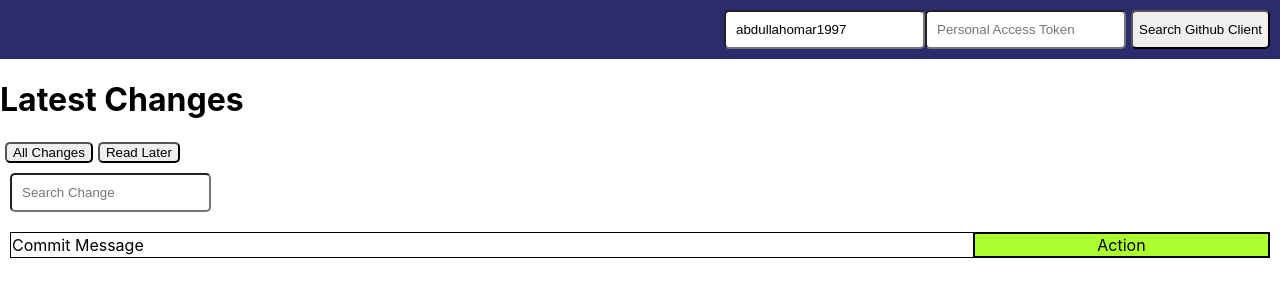
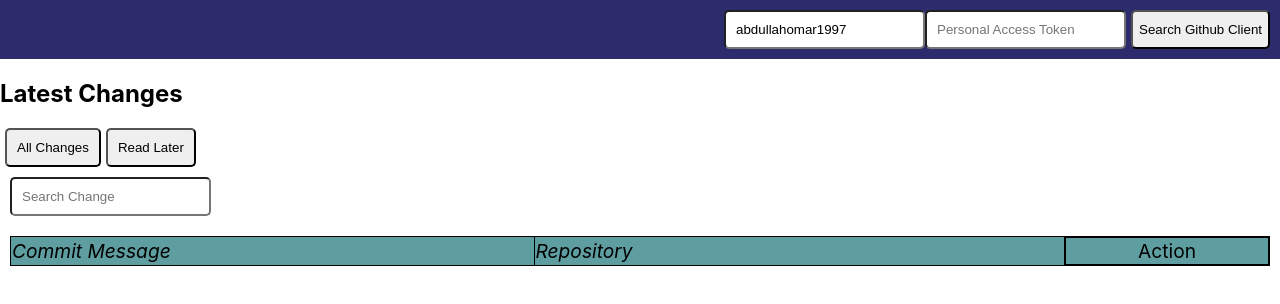
Before and after one commit to abdullahomar1997/github_changes_client, a React (Create React App) app: page / in a window 1280 px wide. Shown: the top 304 px of the page. Built offline with nearby package versions, Linux system fonts and the light colour scheme.

Commit message:
mad small UI changes

```diff
--- a/src/App.css
+++ b/src/App.css
@@ -59,6 +59,12 @@
   margin-left: 5px;
 }
 
+.menu_button {
+  border-radius: 5px;
+  margin-left: 5px;
+  padding: 10px;
+}
+
 .list {
   display: flex;
   justify-content: space-between;
@@ -70,7 +76,11 @@
   cursor: pointer;
   background-color: greenyellow;
   display: flex;
+  width: 200px;
   justify-content: center;
+}
+.unmarked {
+  background-color:transparent
 }
 
 .marked {
@@ -93,9 +103,18 @@ table {
   margin: 10px;
 }
 
-.heading {
+.action_heading {
   display: flex;
   justify-content: center;
+  font-size: larger;
+  background-color: cadetblue;
+}
+
+.heading {
+  font-style: italic;
+  align-items: center;
+  font-size: larger;
+  background-color: cadetblue;
 }
 
 /* Style the buttons that are used to open and close the accordion panel */
--- a/src/components/Commits.jsx
+++ b/src/components/Commits.jsx
@@ -2,11 +2,11 @@ import React from "react";
 
 const Commits = ({ commits, readLater, searchField }) => {
   const handle = (commit) => {
-    console.log("rl", commit);
-    console.log("read", readLater);
     if (!readLater.includes(commit.sha)) {
       readLater.push(commit.sha);
     }
+
+    alert("Added to Read Later Succesfully");
 
     localStorage.setItem("commits", JSON.stringify(readLater));
   };
@@ -16,8 +16,9 @@ const Commits = ({ commits, readLater, searchField }) => {
       <table>
         <tbody>
           <tr>
-            <td className="commit">Commit Message</td>
-            <td className="later heading">Action</td>
+            <td className="commit heading">Commit Message</td>
+            <td className="commit heading">Repository</td>
+            <td className="later action_heading">Action</td>
           </tr>
           {commits
             .sort((a, b) => {
@@ -31,7 +32,13 @@ const Commits = ({ commits, readLater, searchField }) => {
             .map((commit) => (
               <tr key={commit.sha}>
                 <td className="commit">{commit.commit.message}</td>
-                <td className="later" onClick={() => handle(commit)}>
+                <td className="commit">{commit.repo_name}</td>
+                <td
+                  className={
+                    commit.isSavedForLater ? "later unmarked" : "later"
+                  }
+                  onClick={() => handle(commit)}
+                >
                   Save To Read Later
                 </td>
               </tr>
--- a/src/components/Github.jsx
+++ b/src/components/Github.jsx
@@ -37,25 +37,29 @@ const Github = () => {
         setCommits([]);
         setReadLater([]);
         setLoading(false);
-
         console.log(err);
       });
   }
 
   function fetch_commits_from_all_repos(repos) {
+    setCommits([]);
     repos.forEach((repo) => {
       if (repo.size !== 0) {
         fetch_commits_from_a_repo(repo);
       }
-      setCommits(commits);
-      setLoading(false);
     });
+    setCommits(commits);
+    setLoading(false);
   }
 
   async function fetch_commits_from_a_repo(repo) {
     const octokit = new Octokit({
       auth: githubToken,
     });
+
+    if (localStorage.getItem("commits") !== null) {
+      setReadLater(JSON.parse(localStorage.getItem("commits")));
+    }
 
     await octokit
       .request("GET /repos/{owner}/{repo}/commits", {
@@ -64,19 +68,24 @@ const Github = () => {
       })
       .then((data) => {
         data.data.forEach((commit) => {
-          console.log(commit);
           if (commit.commit.author.name === githubUser) {
-            commits.push(commit);
+            var isSavedForLater = false;
+            if (
+              JSON.parse(localStorage.getItem("commits")).includes(commit.sha)
+            ) {
+              isSavedForLater = true;
+            }
+
+            var repo_name = "repo_name";
+            commit.repo_name = repo.name;
+            commit.isSavedForLater = isSavedForLater;
+            setCommits((prev) => [...prev, commit]);
           }
         });
       })
       .catch((err) => {
-        setErrors("Please Enter Valid Personal Access Token for " + githubUser);
+        setErrors(githubUser + " Is not Authenticated");
       });
-
-    if (localStorage.getItem("commits") !== null) {
-      setReadLater(JSON.parse(localStorage.getItem("commits")));
-    }
   }
 
   return (
@@ -99,11 +108,11 @@ const Github = () => {
         </button>
       </div>
       <div>
-        <h1>Latest Changes</h1>
-        <button onClick={() => setToggle(false)} className="search_button">
+        <h2>Latest Changes</h2>
+        <button onClick={() => setToggle(false)} className="menu_button">
           All Changes
         </button>
-        <button onClick={() => setToggle(true)} className="search_button">
+        <button onClick={() => setToggle(true)} className="menu_button">
           Read Later
         </button>
         <div></div>
--- a/src/components/ReadLater.jsx
+++ b/src/components/ReadLater.jsx
@@ -7,15 +7,16 @@ const ReadLater = ({ readLater, commits, searchField, setReadLater }) => {
       "commits",
       JSON.stringify(readLater.filter((f) => f !== commit.sha))
     );
-    alert("Deleted Succesfully");
+    alert("Deleted From Read Later Succesfully");
   };
   return (
     <div className="tbl">
       <table>
         <tbody>
           <tr>
-            <td className="commit">Commit Message</td>
-            <td className="later marked heading">Action</td>
+            <td className="commit heading">Commit Message</td>
+            <td className="commit heading">Repository</td>
+            <td className="later marked action_heading">Action</td>
           </tr>
           {commits
             .sort((a, b) => {
@@ -30,6 +31,8 @@ const ReadLater = ({ readLater, commits, searchField, setReadLater }) => {
             .map((commit) => (
               <tr key={commit.sha}>
                 <td className="commit">{commit.commit.message}</td>
+                <td className="commit">{commit.repo_name}</td>
+
                 <td
                   className="later marked"
                   onClick={() => delete_handle(commit)}
```
